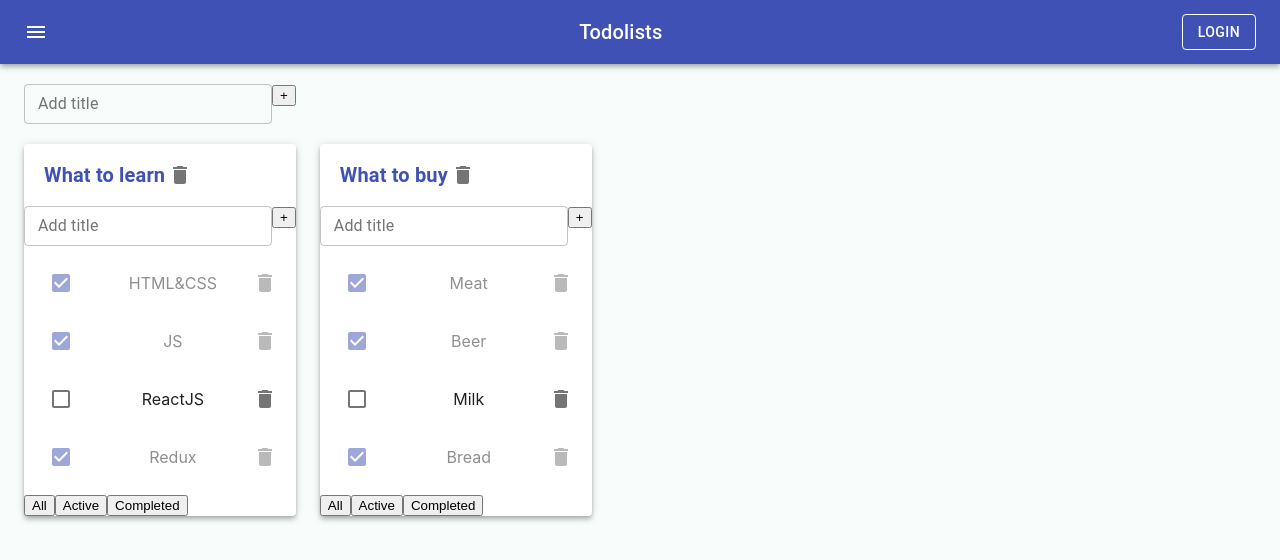
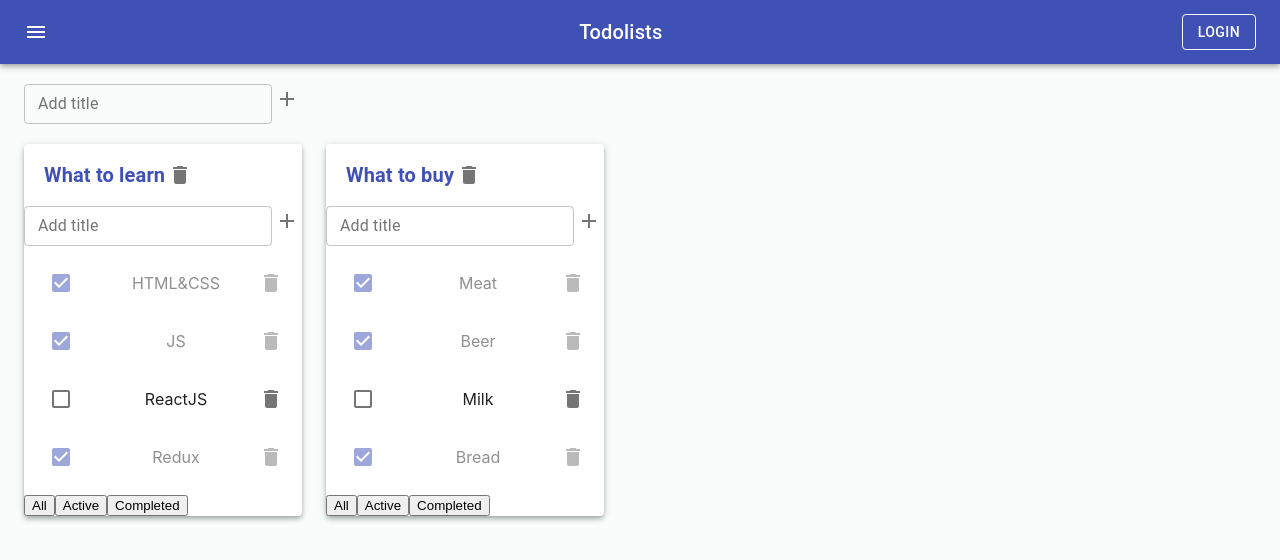
Before and after one commit to AliaksandrLiubanets/todolist, a React (Create React App) app: page / in a window 1280 px wide. Shown: the top 560 px of the page. Built offline with nearby package versions, Linux system fonts and the light colour scheme.

Commit message:
Add IconButton with Add instead of button in AddItemForm.tsx

```diff
--- a/src/AddItemForm.tsx
+++ b/src/AddItemForm.tsx
@@ -1,6 +1,7 @@
 import React, {ChangeEvent, KeyboardEvent, useState} from 'react'
 import s from './Style.module.css'
-import {TextField} from '@material-ui/core'
+import {IconButton, TextField} from '@material-ui/core'
+import {Add} from '@material-ui/icons'
 
 type AddItemFormPropsType = {
     addItem: (title: string) => void
@@ -34,7 +35,9 @@ const AddItemForm = (props: AddItemFormPropsType) => {
                    onChange={setInputValue}
                    onKeyPress={seInputValueOnKeyPress}
         />
-        <button onClick={addItem}>+</button>
+        <IconButton size={"small"} onClick={addItem}>
+            <Add />
+        </IconButton>
         {error && <div className={s.error_message}>{error}</div>}
     </div>
 }
```
